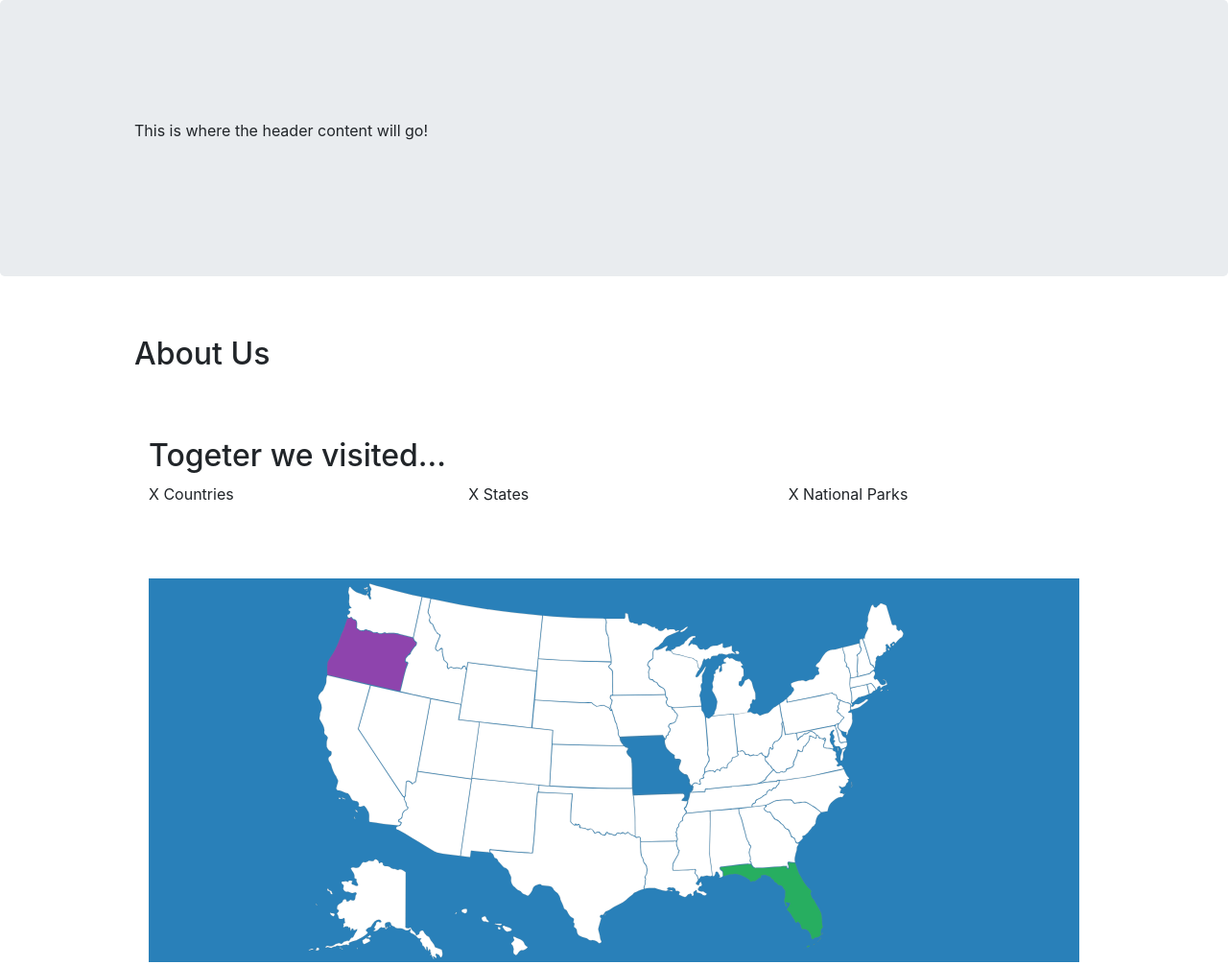
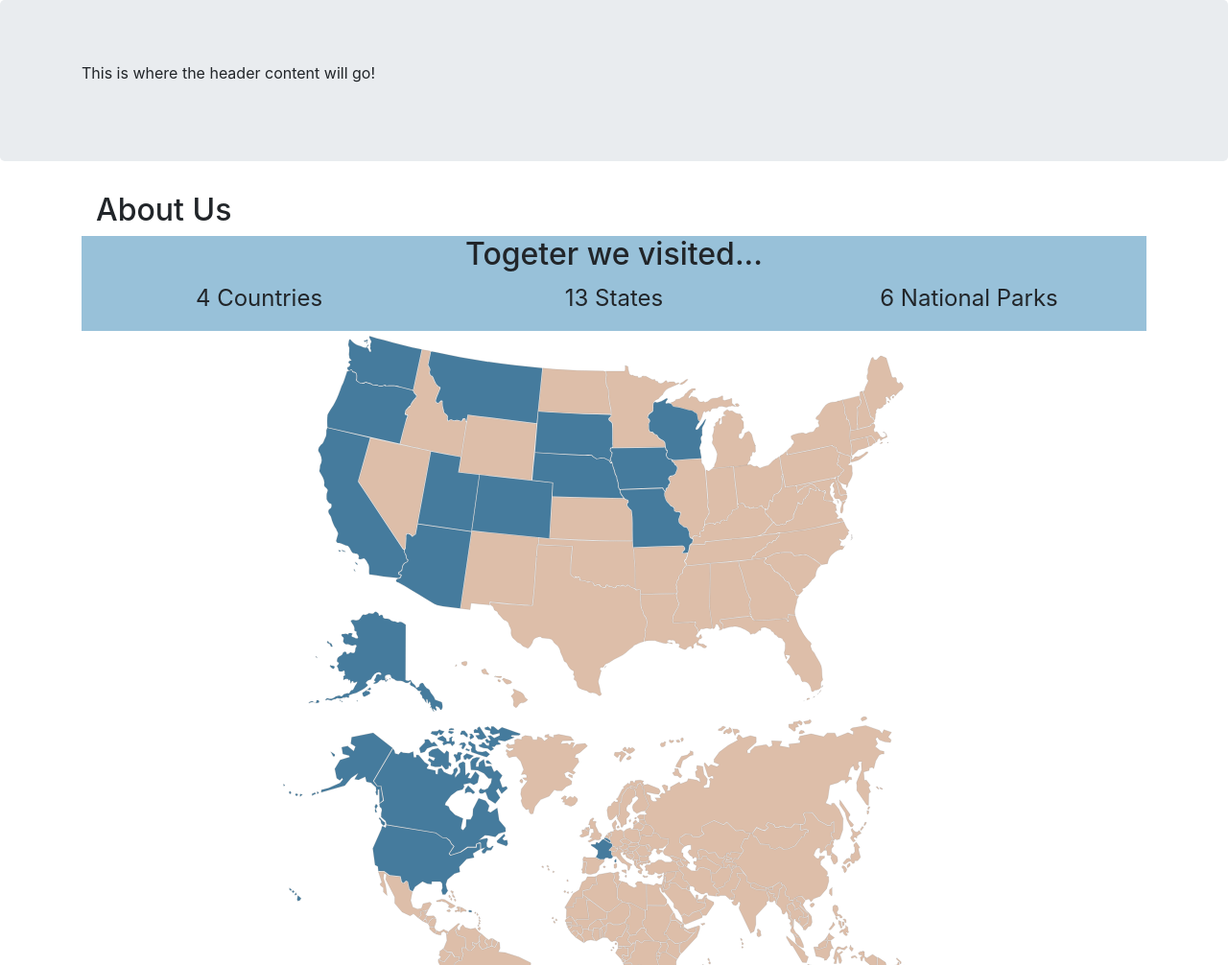
Before and after one commit to JSheldon3488/OurTrips, a website: page index.html in a window 1280 px wide. Shown: the top 1006 px of the page at 96% size. Drawn offline with nearby package versions, Linux system fonts and the light colour scheme.

Commit message:
Updated Page

```diff
--- a/css/styles.css
+++ b/css/styles.css
@@ -1,8 +1,19 @@
-.container {
-    width: 1000px;
-    margin: 30px auto;
+.row {
+    padding: 0px;
+    margin: 0px;
 }
 
+/* Visited Stats Section */
+.col-stats {
+    text-align: center;
+    background-color: #98c1d9;
+}
+
+.col-stats p {
+    font-size: 150%;
+}
+
+/* Map Section */
 #vmap {
     width: 100%;
     height: 400px;
@@ -12,6 +23,3 @@
     width: 100%;
     height: 400px;
 }
-
-.row {
-    padding: 30px 0px;
--- a/index.html
+++ b/index.html
@@ -4,7 +4,6 @@
 <head>
     <meta charset="utf-8"/>
     <meta name="viewport" content="width=device-width, initial-scale=1, shrink-to-fit=no">
-    <meta http-equiv="x-ua-compatible" content="ie=edge">
 
     <link rel="stylesheet" href="maps/jqvmap.css"/>
     <link rel="stylesheet" href="node_modules/bootstrap/dist/css/bootstrap.min.css">
@@ -26,15 +25,15 @@
     <div class="container">
         <!-- About Us Section -->
         <div class="row">
-            <h2>About Us</h2>
+            <h2 class="col 12">About Us</h2>
         </div>
 
         <!-- Visited Stats Section -->
-        <div class="row">
+        <div class="row col-stats">
             <h2 class="col-12">Togeter we visited...</h2>
-            <p class="col-12 col-md-4">X Countries</p>
-            <p class="col-12 col-md-4">X States</p>
-            <p class="col-12 col-md-4">X National Parks</p>
+            <p class="col-12 col-md-4">4 Countries</p>
+            <p class="col-12 col-md-4">13 States</p>
+            <p class="col-12 col-md-4">6 National Parks</p>
         </div>
 
         <!-- Maps Section -->
@@ -69,7 +68,7 @@
 
 
 
-    <script type="text/javascript" src="http://code.jquery.com/jquery-1.11.3.min.js"></script>
+    <script src="node_modules/jquery/dist/jquery.min.js"></script>
     <script type="text/javascript" src="maps/jquery.vmap.js"></script>
 
     <!-- US Map Script -->
@@ -77,16 +76,25 @@
     <script>
         jQuery('#vmap').vectorMap({
             map: 'usa_en',
-            backgroundColor: '#2980b9',
-            color: '#ffffff',
+            backgroundColor: '#ffffff',
+            color: '#ddbea9',
             enableZoom: null,
             showTooltip: true,
             selectedColor: null,
-            hoverColor: null,
             colors: {
-                mo: '#2980b9',
-                fl: '#27ae60',
-                or: '#8e44ad'
+                ak: '#457b9d',
+                az: '#457b9d',
+                ca: '#457b9d',
+                co: '#457b9d',
+                ia: '#457b9d',
+                mo: '#457b9d',
+                mt: '#457b9d',
+                ne: '#457b9d',
+                or: '#457b9d',
+                sd: '#457b9d',
+                ut: '#457b9d',
+                wa: '#457b9d',
+                wi: '#457b9d'
             },
             onRegionClick: function(event, code, region){
                 event.preventDefault();
@@ -99,14 +107,20 @@
     <script>
         jQuery('#vmap_world').vectorMap({
             map: 'world_en',
-            backgroundColor: '#2980b9',
-            color: '#ffffff',
+            backgroundColor: '#ffffff',
+            color: '#ddbea9',
             enableZoom: null,
+            colors: {
+                ca: '#457b9d',
+                us: '#457b9d',
+                be: '#457b9d',
+                fr: '#457b9d'
+            }
+
         });
     </script>
 
     <!-- BootStrap Scripts -->
-    <script src="node_modules/jquery/dist/jquery.slim.min.js"></script> <!-- TODO: Check if need both jquery -->
     <script src="node_modules/popper.js/dist/umd/popper.min.js"></script>
     <script src="node_modules/bootstrap/dist/js/bootstrap.min.js"></script>
 </body>
```
